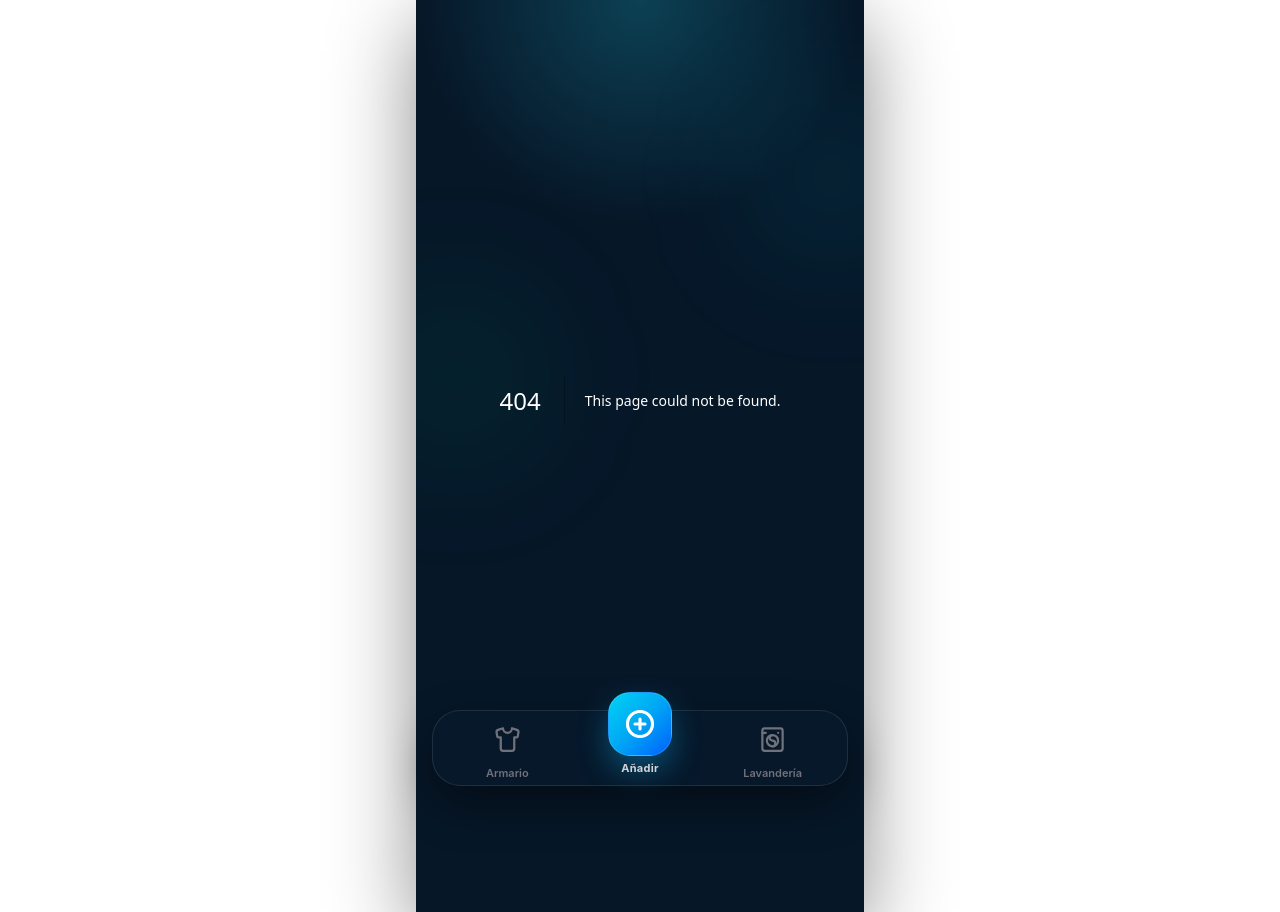
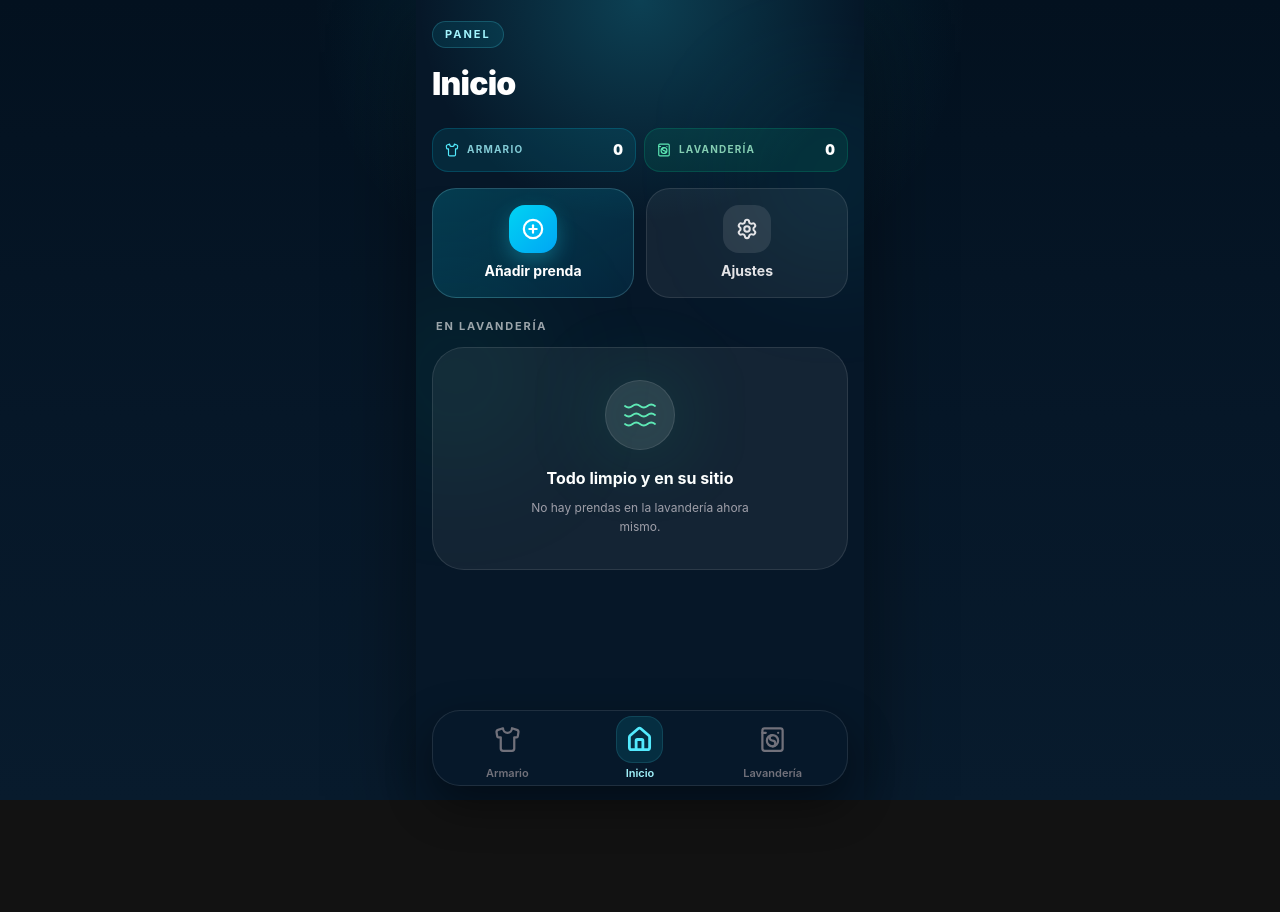
Before and after one commit to jlacarra32/MiColada, a Next.js app: page /inicio in a window 1280 px wide. Before the commit this address had no page. After the commit the page ends 800 px from the top, so only its background shows below. Built offline with nearby package versions, Linux system fonts and the light colour scheme.

Commit message:
boton inicio

```diff
--- /dev/null
+++ b/src/app/inicio/page.tsx
@@ -0,0 +1,167 @@
+"use client";
+
+import { useState, useMemo, useCallback } from "react";
+import Link from "next/link";
+import { usePrendas } from "@/hooks/usePrendas";
+import PrendaCard from "@/components/PrendaCard";
+import TimeAgoText from "@/components/TimeAgoText";
+import Toast from "@/components/Toast";
+import FAB from "@/components/FAB";
+import { Settings, PlusCircle, CheckCircle2, Waves, PackageCheck, WashingMachine, Shirt } from "lucide-react";
+
+export default function InicioPage() {
+  const { prendas, isLoaded, receiveFromLaundry, receiveManyFromLaundry } = usePrendas();
+  const [toast, setToast] = useState({ visible: false, message: "" });
+
+  const lavanderiaPrendas = useMemo(
+    () =>
+      prendas
+        .filter((p) => p.estado === "en_lavanderia")
+        .sort((a, b) => (b.fechaEnvio || 0) - (a.fechaEnvio || 0)),
+    [prendas]
+  );
+
+  const armarioCount = useMemo(() => prendas.filter((p) => p.estado === "en_armario").length, [prendas]);
+
+  const closeToast = useCallback(() => {
+    setToast({ visible: false, message: "" });
+  }, []);
+
+  const handleReceiveAll = useCallback(() => {
+    if (lavanderiaPrendas.length === 0) return;
+    receiveManyFromLaundry(lavanderiaPrendas.map((p) => p.id));
+    setToast({
+      visible: true,
+      message: `${lavanderiaPrendas.length} prenda${lavanderiaPrendas.length !== 1 ? "s" : ""} recibidas.`,
+    });
+  }, [lavanderiaPrendas, receiveManyFromLaundry]);
+
+  const handleReceiveOne = useCallback(
+    (id: string) => {
+      receiveFromLaundry(id);
+      setToast({ visible: true, message: "Prenda recibida y devuelta al armario." });
+    },
+    [receiveFromLaundry]
+  );
+
+  if (!isLoaded) {
+    return <div className="min-h-[100dvh] p-8 text-center text-zinc-400">Cargando...</div>;
+  }
+
+  return (
+    <>
+      <div className="min-h-full px-4 pb-24 pt-5">
+        <header className="mb-5">
+          <span className="inline-flex rounded-full border border-cyan-300/20 bg-cyan-400/10 px-3 py-1 text-[11px] font-bold uppercase tracking-[0.18em] text-cyan-200">
+            Panel
+          </span>
+          <h1 className="mt-3 text-[32px] font-black tracking-tight text-white">Inicio</h1>
+        </header>
+
+        {/* Quick stats */}
+        <section className="mb-4 grid grid-cols-2 gap-2">
+          <div className="flex items-center justify-between rounded-2xl border border-cyan-400/18 bg-cyan-400/10 px-3 py-2.5">
+            <div className="flex items-center gap-2">
+              <Shirt size={14} className="text-cyan-300" />
+              <p className="text-[10px] font-bold uppercase tracking-[0.12em] text-cyan-200/80">Armario</p>
+            </div>
+            <span className="text-[15px] font-black text-white tabular-nums">{armarioCount}</span>
+          </div>
+          <div className="flex items-center justify-between rounded-2xl border border-emerald-400/18 bg-emerald-400/10 px-3 py-2.5">
+            <div className="flex items-center gap-2">
+              <WashingMachine size={14} className="text-emerald-300" />
+              <p className="text-[10px] font-bold uppercase tracking-[0.12em] text-emerald-200/80">Lavandería</p>
+            </div>
+            <span className="text-[15px] font-black text-white tabular-nums">{lavanderiaPrendas.length}</span>
+          </div>
+        </section>
+
+        {/* Quick actions */}
+        <section className="mb-5 grid grid-cols-2 gap-3">
+          <Link
+            href="/add"
+            className="flex flex-col items-center gap-2 rounded-[24px] border border-cyan-200/20 bg-gradient-to-br from-cyan-400/20 to-sky-500/10 px-4 py-4 text-center transition-all active:scale-[0.97]"
+          >
+            <div className="flex h-12 w-12 items-center justify-center rounded-2xl bg-gradient-to-br from-cyan-400 to-sky-500 text-white shadow-[0_8px_20px_rgba(34,211,238,0.3)]">
+              <PlusCircle size={22} strokeWidth={2.4} />
+            </div>
+            <span className="text-sm font-bold text-white">Añadir prenda</span>
+          </Link>
+
+          <Link
+            href="/ajustes"
+            className="flex flex-col items-center gap-2 rounded-[24px] border border-white/10 bg-white/6 px-4 py-4 text-center transition-all active:scale-[0.97]"
+          >
+            <div className="flex h-12 w-12 items-center justify-center rounded-2xl bg-white/10 text-zinc-200">
+              <Settings size={22} strokeWidth={2.2} />
+            </div>
+            <span className="text-sm font-bold text-zinc-200">Ajustes</span>
+          </Link>
+        </section>
+
+        {/* Laundry summary */}
+        <div className="mb-3 flex items-center gap-2 px-1">
+          <h2 className="text-[11px] font-bold uppercase tracking-[0.16em] text-white/60">En lavandería</h2>
+          {lavanderiaPrendas.length > 0 && (
+            <span className="rounded-full bg-emerald-400/15 px-2 py-0.5 text-[10px] font-bold text-emerald-300">
+              {lavanderiaPrendas.length}
+            </span>
+          )}
+        </div>
+
+        {lavanderiaPrendas.length === 0 ? (
+          <div className="flex flex-col items-center rounded-[32px] border border-white/10 bg-white/6 px-6 py-8 text-center">
+            <div className="relative mb-4">
+              <div className="absolute inset-0 rounded-full bg-emerald-400/20 blur-2xl" />
+              <div className="relative rounded-full border border-white/10 bg-white/10 p-4">
+                <Waves size={36} strokeWidth={1.2} className="text-emerald-300" />
+              </div>
+            </div>
+            <h3 className="text-base font-bold text-white">Todo limpio y en su sitio</h3>
+            <p className="mt-2 max-w-[15rem] text-xs leading-relaxed text-zinc-400">
+              No hay prendas en la lavandería ahora mismo.
+            </p>
+          </div>
+        ) : (
+          <div className="grid grid-cols-2 gap-3">
+            {lavanderiaPrendas.map((prenda) => (
+              <PrendaCard
+                key={prenda.id}
+                prenda={prenda}
+                compact
+                actionButton={
+                  <button
+                    onClick={(e) => {
+                      e.stopPropagation();
+                      handleReceiveOne(prenda.id);
+                    }}
+                    className="mt-2 flex w-full items-center justify-center gap-1.5 rounded-xl bg-black/20 py-2 text-[10px] font-bold uppercase tracking-[0.16em] text-white/90 backdrop-blur-md transition-all active:scale-[0.96]"
+                  >
+                    <CheckCircle2 size={13} />
+                    Recibida
+                  </button>
+                }
+              >
+                {prenda.fechaEnvio && (
+                  <div className="mt-1 flex items-center justify-center gap-1 rounded-full bg-black/10 px-2.5 py-1 text-[9px] font-bold uppercase tracking-[0.14em] text-white/80">
+                    <TimeAgoText timestamp={prenda.fechaEnvio} />
+                  </div>
+                )}
+              </PrendaCard>
+            ))}
+          </div>
+        )}
+      </div>
+
+      {lavanderiaPrendas.length > 1 && (
+        <FAB
+          label={`Recibir ${lavanderiaPrendas.length} prendas`}
+          onClick={handleReceiveAll}
+          icon={<PackageCheck size={20} />}
+        />
+      )}
+
+      <Toast visible={toast.visible} message={toast.message} onClose={closeToast} />
+    </>
+  );
+}
--- a/src/components/BottomNav.tsx
+++ b/src/components/BottomNav.tsx
@@ -2,7 +2,7 @@
 
 import Link from "next/link";
 import { usePathname } from "next/navigation";
-import { Shirt, WashingMachine, PlusCircle } from "lucide-react";
+import { Shirt, WashingMachine, Home } from "lucide-react";
 import clsx from "clsx";
 
 export default function BottomNav() {
@@ -10,7 +10,7 @@ export default function BottomNav() {
 
   const navItems = [
     { label: "Armario", href: "/", icon: Shirt },
-    { label: "Añadir", href: "/add", icon: PlusCircle, special: true },
+    { label: "Inicio", href: "/inicio", icon: Home },
     { label: "Lavandería", href: "/lavanderia", icon: WashingMachine },
   ];
 
@@ -24,22 +24,6 @@ export default function BottomNav() {
         {navItems.map((item) => {
           const isActive = pathname === item.href;
           const Icon = item.icon;
-
-          if (item.special) {
-            return (
-              <Link
-                key={item.href}
-                href={item.href}
-                aria-label="Añadir una nueva prenda"
-                className="group relative z-10 -mt-7 flex w-20 flex-col items-center justify-center"
-              >
-                <div className="rounded-[22px] border border-cyan-200/20 bg-gradient-to-br from-cyan-400 via-sky-500 to-blue-600 p-4 text-white shadow-[0_14px_30px_rgba(14,165,233,0.38)] transition-all duration-300 ease-out group-active:scale-95">
-                  <Icon size={30} strokeWidth={2.5} />
-                </div>
-                <span className="mt-1 text-[11px] font-bold tracking-wide text-zinc-300 transition-colors group-hover:text-cyan-300">{item.label}</span>
-              </Link>
-            );
-          }
 
           return (
             <Link
```
